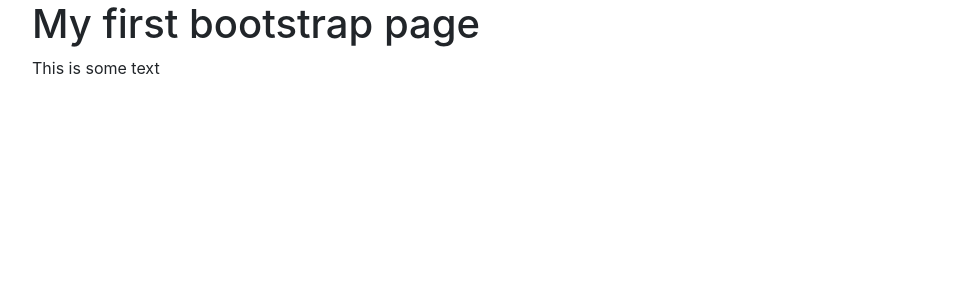
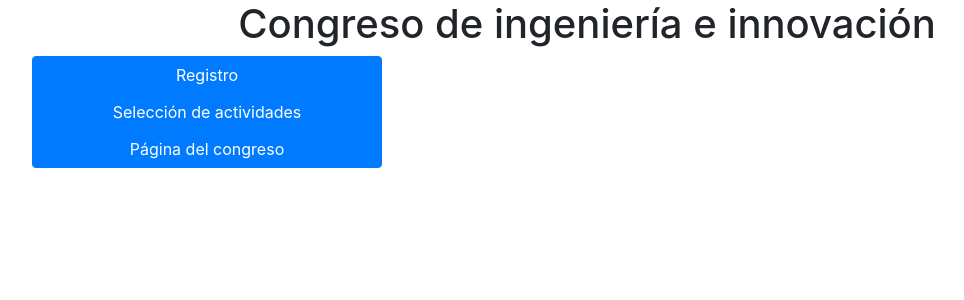
Before and after one commit to ripflame/congresocii, a PHP site: page / in a window 1280 px wide. Shown: the top 300 px of the page, without its empty margins (53-1017 px from the left). Run offline with PHP 8.4, Linux system fonts and the light colour scheme; some libraries are stand-ins or nearby versions.

Commit message:
Adding links

```diff
--- a/index.php
+++ b/index.php
@@ -1,17 +1,26 @@
 <!DOCTYPE html>
 <html>
   <head>
-    <title>Congreso de Ingenier&iacute;a</title>
+    <title>Congreso de Ingenier&iacute;a e innovaci&oacute;n</title>
     <meta charset="utf-8">
     <meta name="viewport" content="width=device-width, initial-scale=1">
     <link href="bootstrap/dist/css/bootstrap.min.css" rel="stylesheet">
+    <script src="https://ajax.googleapis.com/ajax/libs/jquery/1.12.0/jquery.min.js"></script>
     <script src="bootstrap/dist/js/bootstrap.min.js" type="text/javascript"></script>
+    <script>document.write('<script src="http://' + (location.host || 'localhost').split(':')[0] + ':35729/livereload.js?snipver=1"></' + 'script>')</script>
   </head>
-  <script>document.write('<script src="http://' + (location.host || 'localhost').split(':')[0] + ':35729/livereload.js?snipver=1"></' + 'script>')</script>
   <body>
     <div class="container">
-      <h1>My first bootstrap page</h1>
-      <p>This is some text</p>
+      <div class="page-header">
+        <h1 class="text-center">Congreso de ingenier&iacute;a e innovaci&oacute;n</h1>
+      </div>
+      <div class="row">
+        <div class="col-md-4 col-md-offset-4 btn-group-vertical">
+          <a href="registro.php" class="btn btn-primary">Registro</a>
+          <a href="seleccion.php" class="btn btn-primary">Selecci&oacute;n de actividades</a>
+          <a href=# class="btn btn-primary">P&aacute;gina del congreso</a>
+        </div>
+      </div>
     </div>
   </body>
 </html>
```
